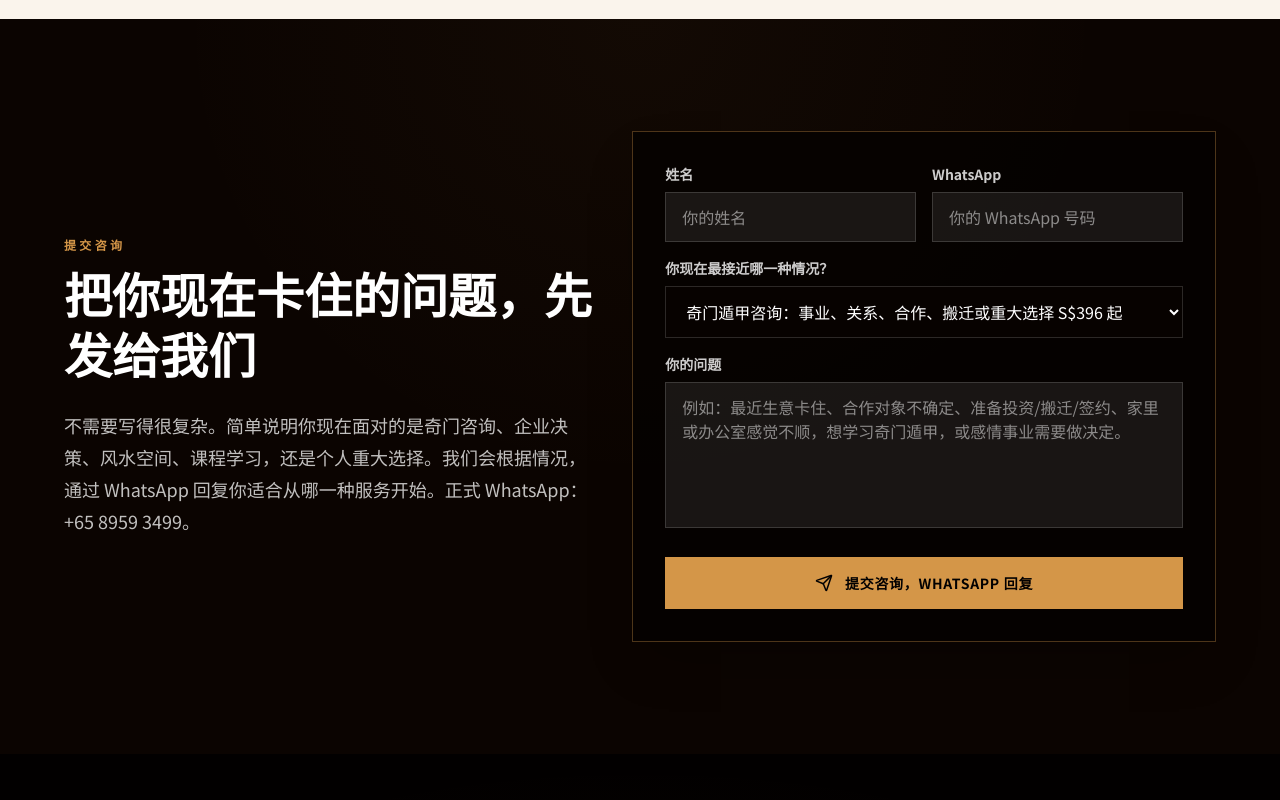
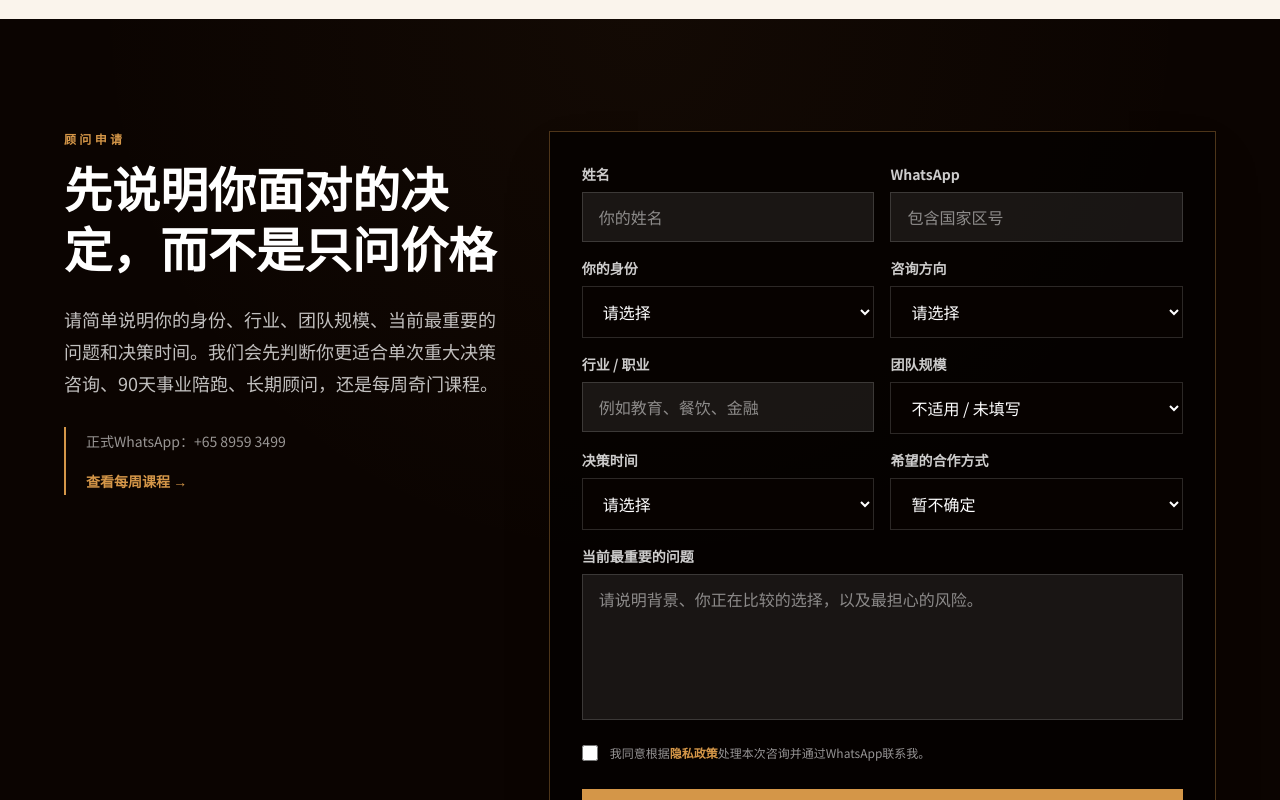
Before and after one commit to BODHIWONG/qmfeng-website, a Next.js app: page / in a window 1280 px wide. Shown: the part 7000-7800 px from the top of the page. Built offline with nearby package versions, Linux system fonts and the light colour scheme.

Commit message:
Qualify advisory enquiries before WhatsApp follow-up

```diff
--- a/components/lead-capture-form.tsx
+++ b/components/lead-capture-form.tsx
@@ -3,6 +3,7 @@
 import { FormEvent, useState } from "react";
 import { motion } from "framer-motion";
 import { Send, MessageCircle, CheckCircle2, AlertCircle } from "lucide-react";
+import Link from "next/link";
 import { useLanguage } from "@/contexts/language-context";
 
 type Status = "idle" | "submitting" | "success" | "error";
@@ -19,19 +20,24 @@ export default function LeadCaptureForm() {
 
     const form = event.currentTarget;
     const formData = new FormData(form);
-
     const payload = {
       name: String(formData.get("name") || "").trim(),
       whatsapp: String(formData.get("whatsapp") || "").trim(),
-      service: String(formData.get("service") || "Qi Men Dun Jia Consultation From S$396"),
+      profile: String(formData.get("profile") || "").trim(),
+      pathway: String(formData.get("pathway") || "").trim(),
+      industry: String(formData.get("industry") || "").trim(),
+      teamSize: String(formData.get("teamSize") || "").trim(),
+      decisionDeadline: String(formData.get("decisionDeadline") || "").trim(),
+      engagement: String(formData.get("engagement") || "").trim(),
       message: String(formData.get("message") || "").trim(),
-      source: "Qimen Website Lead Form",
+      source: "Qimen Website Qualified Enquiry Form",
       website: String(formData.get("website") || "").trim(),
+      consent: formData.get("consent") === "yes",
     };
 
-    if (!payload.name || !payload.whatsapp) {
+    if (!payload.name || !payload.whatsapp || !payload.profile || !payload.pathway || !payload.consent) {
       setStatus("error");
-      setError(t("请填写姓名和 WhatsApp 号码。", "Please enter your name and WhatsApp number."));
+      setError(t("请填写姓名、WhatsApp、身份、咨询方向，并确认个人资料使用同意。", "Please complete your name, WhatsApp, profile, advisory pathway and privacy consent."));
       return;
     }
 
@@ -41,23 +47,13 @@ export default function LeadCaptureForm() {
         headers: { "Content-Type": "application/json" },
         body: JSON.stringify(payload),
       });
-
       const result = await response.json().catch(() => null);
-
-      if (!response.ok || !result?.ok) {
-        throw new Error(result?.error || "Submission failed");
-      }
-
+      if (!response.ok || !result?.ok) throw new Error(result?.error || "Submission failed");
       form.reset();
       setStatus("success");
-    } catch (submissionError) {
+    } catch {
       setStatus("error");
-      setError(
-        t(
-          "提交失败。请直接通过 WhatsApp 联系我们。",
-          "Submission failed. Please contact us directly via WhatsApp."
-        )
-      );
+      setError(t("提交失败。请直接通过 WhatsApp 联系我们。", "Submission failed. Please contact us directly via WhatsApp."));
     }
   }
 
@@ -65,112 +61,113 @@ export default function LeadCaptureForm() {
     <section id="enquiry" className="relative overflow-hidden bg-[oklch(0.12_0.02_60)] py-20 md:py-28">
       <div className="absolute inset-0 opacity-25" style={{ background: "radial-gradient(circle at top, oklch(0.72 0.12 70 / 0.16), transparent 48%)" }} />
       <div className="container relative">
-        <div className="mx-auto grid max-w-6xl gap-10 md:grid-cols-[0.95fr_1.05fr] md:items-center">
-          <motion.div
-            initial={{ opacity: 0, y: 24 }}
-            whileInView={{ opacity: 1, y: 0 }}
-            viewport={{ once: true }}
-            transition={{ duration: 0.6 }}
-          >
-            <p className="mb-4 text-xs font-bold uppercase tracking-[0.28em] text-[oklch(0.72_0.12_70)]">
-              {t("提交咨询", "Send an Enquiry")}
-            </p>
-            <h2
-              className="mb-5 text-3xl font-bold leading-tight text-white sm:text-4xl md:text-5xl"
-              style={{ fontFamily: "var(--font-cormorant), var(--font-noto-serif), serif" }}
-            >
-              {t("把你现在卡住的问题，先发给我们", "Tell us what is currently blocking you")}
+        <div className="mx-auto grid max-w-6xl gap-10 md:grid-cols-[0.8fr_1.2fr] md:items-start">
+          <motion.div initial={{ opacity: 0, y: 24 }} whileInView={{ opacity: 1, y: 0 }} viewport={{ once: true }}>
+            <p className="mb-4 text-xs font-bold uppercase tracking-[0.28em] text-[oklch(0.72_0.12_70)]">{t("顾问申请", "Advisory Application")}</p>
+            <h2 className="mb-5 text-3xl font-bold leading-tight text-white sm:text-4xl md:text-5xl" style={{ fontFamily: "var(--font-cormorant), var(--font-noto-serif), serif" }}>
+              {t("先说明你面对的决定，而不是只问价格", "Start with the decision, not only the price")}
             </h2>
             <p className="max-w-xl text-base leading-8 text-white/75 md:text-lg">
               {t(
-                "不需要写得很复杂。简单说明你现在面对的是奇门咨询、企业决策、风水空间、课程学习，还是个人重大选择。我们会根据情况，通过 WhatsApp 回复你适合从哪一种服务开始。正式 WhatsApp：+65 8959 3499。",
-                "You do not need to write a long explanation. Briefly tell us whether your issue is about Qi Men consultation, enterprise decision advisory, Feng Shui space, course learning or a major personal decision. We will reply on WhatsApp and advise which pathway fits. Official WhatsApp: +65 8959 3499."
+                "请简单说明你的身份、行业、团队规模、当前最重要的问题和决策时间。我们会先判断你更适合单次重大决策咨询、90天事业陪跑、长期顾问，还是每周奇门课程。",
+                "Briefly share your role, industry, team size, current decision and deadline. We will first assess whether a single decision session, 90-day founder support, ongoing advisory or the weekly Qi Men course is the appropriate next step."
               )}
             </p>
+            <div className="mt-7 border-l-2 border-[oklch(0.72_0.12_70)] pl-5 text-sm leading-7 text-white/58">
+              <p>{t("正式WhatsApp：+65 8959 3499", "Official WhatsApp: +65 8959 3499")}</p>
+              <Link href="/qi-men-dun-jia-course-singapore" className="mt-3 inline-block font-semibold text-[oklch(0.72_0.12_70)]">
+                {t("查看每周课程 →", "View Weekly Courses →")}
+              </Link>
+            </div>
           </motion.div>
 
-          <motion.form
-            onSubmit={handleSubmit}
-            initial={{ opacity: 0, y: 24 }}
-            whileInView={{ opacity: 1, y: 0 }}
-            viewport={{ once: true }}
-            transition={{ duration: 0.6, delay: 0.1 }}
-            className="border border-[oklch(0.72_0.12_70_/_0.35)] bg-[oklch(0.08_0.02_60_/_0.88)] p-6 shadow-2xl md:p-8"
-          >
+          <motion.form onSubmit={handleSubmit} initial={{ opacity: 0, y: 24 }} whileInView={{ opacity: 1, y: 0 }} viewport={{ once: true }} className="border border-[oklch(0.72_0.12_70_/_0.35)] bg-[oklch(0.08_0.02_60_/_0.88)] p-6 shadow-2xl md:p-8">
             <input name="website" type="text" tabIndex={-1} autoComplete="off" className="hidden" />
 
             <div className="grid gap-4 sm:grid-cols-2">
               <label className="block">
                 <span className="mb-2 block text-sm font-semibold text-white/80">{t("姓名", "Name")}</span>
-                <input
-                  name="name"
-                  required
-                  className="w-full border border-white/15 bg-white/8 px-4 py-3 text-white outline-none transition focus:border-[oklch(0.72_0.12_70)]"
-                  placeholder={t("你的姓名", "Your name")}
-                />
+                <input name="name" required className="w-full border border-white/15 bg-white/8 px-4 py-3 text-white outline-none focus:border-[oklch(0.72_0.12_70)]" placeholder={t("你的姓名", "Your name")} />
               </label>
-
               <label className="block">
                 <span className="mb-2 block text-sm font-semibold text-white/80">WhatsApp</span>
-                <input
-                  name="whatsapp"
-                  required
-                  className="w-full border border-white/15 bg-white/8 px-4 py-3 text-white outline-none transition focus:border-[oklch(0.72_0.12_70)]"
-                  placeholder={t("你的 WhatsApp 号码", "Your WhatsApp number")}
-                />
+                <input name="whatsapp" required className="w-full border border-white/15 bg-white/8 px-4 py-3 text-white outline-none focus:border-[oklch(0.72_0.12_70)]" placeholder={t("包含国家区号", "Include country code")} />
+              </label>
+            </div>
+
+            <div className="mt-4 grid gap-4 sm:grid-cols-2">
+              <label className="block">
+                <span className="mb-2 block text-sm font-semibold text-white/80">{t("你的身份", "Your profile")}</span>
+                <select name="profile" required defaultValue="" className="w-full border border-white/15 bg-[oklch(0.10_0.02_60)] px-4 py-3 text-white outline-none focus:border-[oklch(0.72_0.12_70)]">
+                  <option value="" disabled>{t("请选择", "Select")}</option>
+                  <option value="Founder / Business Owner">{t("创业者 / 企业主", "Founder / Business Owner")}</option>
+                  <option value="Senior Executive / Professional">{t("高管 / 专业人士", "Senior Executive / Professional")}</option>
+                  <option value="Individual Major Decision">{t("个人重大决策", "Individual Major Decision")}</option>
+                  <option value="Course Learner">{t("课程学员", "Course Learner")}</option>
+                </select>
+              </label>
+              <label className="block">
+                <span className="mb-2 block text-sm font-semibold text-white/80">{t("咨询方向", "Advisory pathway")}</span>
+                <select name="pathway" required defaultValue="" className="w-full border border-white/15 bg-[oklch(0.10_0.02_60)] px-4 py-3 text-white outline-none focus:border-[oklch(0.72_0.12_70)]">
+                  <option value="" disabled>{t("请选择", "Select")}</option>
+                  <option value="Founder Business Advisory">{t("创业老板事业陪跑", "Founder Business Advisory")}</option>
+                  <option value="Wealth and Investment Decision Support">{t("财富周期与投资决策辅助", "Wealth & Investment Decision Support")}</option>
+                  <option value="Executive Career Transition">{t("高管事业转型", "Executive Career Transition")}</option>
+                  <option value="Relationship and Major Life Decision">{t("情感与重大决策", "Relationship & Major Life Decision")}</option>
+                  <option value="Weekly Qi Men Course">{t("每周奇门课程", "Weekly Qi Men Course")}</option>
+                  <option value="Not Sure">{t("暂不确定", "Not Sure")}</option>
+                </select>
+              </label>
+            </div>
+
+            <div className="mt-4 grid gap-4 sm:grid-cols-2">
+              <label className="block">
+                <span className="mb-2 block text-sm font-semibold text-white/80">{t("行业 / 职业", "Industry / Profession")}</span>
+                <input name="industry" className="w-full border border-white/15 bg-white/8 px-4 py-3 text-white outline-none focus:border-[oklch(0.72_0.12_70)]" placeholder={t("例如教育、餐饮、金融", "e.g. education, F&B, finance")} />
+              </label>
+              <label className="block">
+                <span className="mb-2 block text-sm font-semibold text-white/80">{t("团队规模", "Team size")}</span>
+                <select name="teamSize" defaultValue="" className="w-full border border-white/15 bg-[oklch(0.10_0.02_60)] px-4 py-3 text-white outline-none focus:border-[oklch(0.72_0.12_70)]">
+                  <option value="">{t("不适用 / 未填写", "Not applicable / Prefer not to say")}</option>
+                  <option value="Solo">1</option><option value="2-5">2–5</option><option value="6-20">6–20</option><option value="21-50">21–50</option><option value="51+">51+</option>
+                </select>
+              </label>
+            </div>
+
+            <div className="mt-4 grid gap-4 sm:grid-cols-2">
+              <label className="block">
+                <span className="mb-2 block text-sm font-semibold text-white/80">{t("决策时间", "Decision deadline")}</span>
+                <select name="decisionDeadline" defaultValue="" className="w-full border border-white/15 bg-[oklch(0.10_0.02_60)] px-4 py-3 text-white outline-none focus:border-[oklch(0.72_0.12_70)]">
+                  <option value="">{t("请选择", "Select")}</option>
+                  <option value="Within 7 days">{t("7天内", "Within 7 days")}</option><option value="Within 30 days">{t("30天内", "Within 30 days")}</option><option value="Within 90 days">{t("90天内", "Within 90 days")}</option><option value="Long-term planning">{t("长期规划", "Long-term planning")}</option>
+                </select>
+              </label>
+              <label className="block">
+                <span className="mb-2 block text-sm font-semibold text-white/80">{t("希望的合作方式", "Preferred engagement")}</span>
+                <select name="engagement" defaultValue="" className="w-full border border-white/15 bg-[oklch(0.10_0.02_60)] px-4 py-3 text-white outline-none focus:border-[oklch(0.72_0.12_70)]">
+                  <option value="">{t("暂不确定", "Not sure yet")}</option>
+                  <option value="Single Decision Consultation">{t("单次重大决策咨询", "Single Decision Consultation")}</option><option value="90-Day Advisory">{t("90天事业陪跑", "90-Day Advisory")}</option><option value="Ongoing Advisory">{t("长期顾问", "Ongoing Advisory")}</option><option value="Weekly Course">{t("每周课程", "Weekly Course")}</option>
+                </select>
               </label>
             </div>
 
             <label className="mt-4 block">
-              <span className="mb-2 block text-sm font-semibold text-white/80">{t("你现在最接近哪一种情况？", "Which situation is closest to yours?")}</span>
-              <select
-                name="service"
-                className="w-full border border-white/15 bg-[oklch(0.10_0.02_60)] px-4 py-3 text-white outline-none transition focus:border-[oklch(0.72_0.12_70)]"
-                defaultValue="Qi Men Dun Jia Consultation From S$396"
-              >
-                <option value="Qi Men Dun Jia Consultation From S$396">{t("奇门遁甲咨询：事业、关系、合作、搬迁或重大选择 S$396 起", "Qi Men Dun Jia consultation — career, relationship, partnership, relocation or major decision From S$396")}</option>
-                <option value="Enterprise Strategic Diagnostic From S$3996">{t("生意或企业卡住，需要企业战略健康诊断 S$3,996 起", "Business is stuck — Enterprise Strategic Diagnostic From S$3,996")}</option>
-                <option value="Feng Shui and Space Alignment">{t("办公室、商铺或住宅气场不稳，需要风水与空间能量调衡", "Office, shop or home feels unsupported — Feng Shui & Space Alignment")}</option>
-                <option value="Qi Men Dun Jia Foundation Course S$990">{t("我想报名或了解奇门遁甲基础课程 / 启明遁甲研修班 S$990", "I want to enquire about the Qi Men Dun Jia Foundation Course — S$990")}</option>
-                <option value="Not Sure Need Assessment">{t("我不确定，请先帮我判断适合哪一种咨询", "Not sure — please advise which consultation fits")}</option>
-              </select>
+              <span className="mb-2 block text-sm font-semibold text-white/80">{t("当前最重要的问题", "Your most important current decision")}</span>
+              <textarea name="message" rows={5} className="w-full resize-none border border-white/15 bg-white/8 px-4 py-3 text-white outline-none focus:border-[oklch(0.72_0.12_70)]" placeholder={t("请说明背景、你正在比较的选择，以及最担心的风险。", "Briefly explain the background, options you are comparing and the risk you are most concerned about.")} />
             </label>
 
-            <label className="mt-4 block">
-              <span className="mb-2 block text-sm font-semibold text-white/80">{t("你的问题", "Your question")}</span>
-              <textarea
-                name="message"
-                rows={5}
-                className="w-full resize-none border border-white/15 bg-white/8 px-4 py-3 text-white outline-none transition focus:border-[oklch(0.72_0.12_70)]"
-                placeholder={t("例如：最近生意卡住、合作对象不确定、准备投资/搬迁/签约、家里或办公室感觉不顺，想学习奇门遁甲，或感情事业需要做决定。", "For example: business is stuck, partner is uncertain, preparing for investment/relocation/signing, home or office feels blocked, want to learn Qi Men Dun Jia, or a relationship/career decision needs clarity.")}
-              />
+            <label className="mt-4 flex items-start gap-3 text-xs leading-6 text-white/58">
+              <input name="consent" value="yes" type="checkbox" required className="mt-1 h-4 w-4 accent-[oklch(0.72_0.12_70)]" />
+              <span>{t("我同意根据", "I agree to the ")}<Link href="/privacy" className="font-semibold text-[oklch(0.72_0.12_70)]">{t("隐私政策", "Privacy Policy")}</Link>{t("处理本次咨询并通过WhatsApp联系我。", " for processing this enquiry and contacting me through WhatsApp.")}</span>
             </label>
 
-            <button
-              type="submit"
-              disabled={status === "submitting"}
-              className="mt-6 inline-flex w-full items-center justify-center gap-3 bg-[oklch(0.72_0.12_70)] px-6 py-4 text-sm font-bold uppercase tracking-wider text-[oklch(0.06_0.02_60)] transition hover:scale-[1.01] disabled:cursor-not-allowed disabled:opacity-70"
-            >
+            <button type="submit" disabled={status === "submitting"} className="mt-6 inline-flex w-full items-center justify-center gap-3 bg-[oklch(0.72_0.12_70)] px-6 py-4 text-sm font-bold uppercase tracking-wider text-[oklch(0.06_0.02_60)] disabled:opacity-70">
               {status === "submitting" ? <MessageCircle size={18} className="animate-pulse" /> : <Send size={18} />}
-              {status === "submitting" ? t("提交中...", "Submitting...") : t("提交咨询，WhatsApp 回复", "Send Enquiry for WhatsApp Reply")}
+              {status === "submitting" ? t("提交中...", "Submitting...") : t("提交顾问申请", "Submit Advisory Application")}
             </button>
 
-            {status === "success" && (
-              <div className="mt-4 flex items-start gap-3 border border-emerald-400/30 bg-emerald-400/10 p-4 text-sm leading-6 text-emerald-100">
-                <CheckCircle2 size={18} className="mt-0.5 flex-shrink-0" />
-                {t(
-                  "谢谢。我们已收到你的咨询，会尽快通过 WhatsApp 联系你。",
-                  "Thank you. We have received your request and will contact you via WhatsApp shortly."
-                )}
-              </div>
-            )}
-
-            {status === "error" && (
-              <div className="mt-4 flex items-start gap-3 border border-red-400/30 bg-red-400/10 p-4 text-sm leading-6 text-red-100">
-                <AlertCircle size={18} className="mt-0.5 flex-shrink-0" />
-                {error}
-              </div>
-            )}
+            {status === "success" && <div className="mt-4 flex items-start gap-3 border border-emerald-400/30 bg-emerald-400/10 p-4 text-sm leading-6 text-emerald-100"><CheckCircle2 size={18} />{t("谢谢。我们会先评估适合的服务路径，再通过WhatsApp联系你。", "Thank you. We will assess the appropriate pathway before contacting you on WhatsApp.")}</div>}
+            {status === "error" && <div className="mt-4 flex items-start gap-3 border border-red-400/30 bg-red-400/10 p-4 text-sm leading-6 text-red-100"><AlertCircle size={18} />{error}</div>}
           </motion.form>
         </div>
       </div>
```
